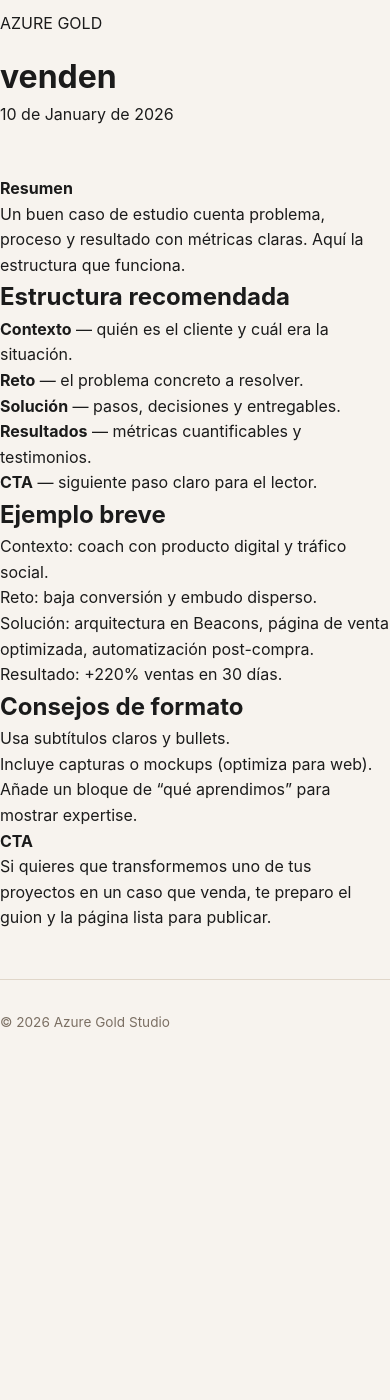
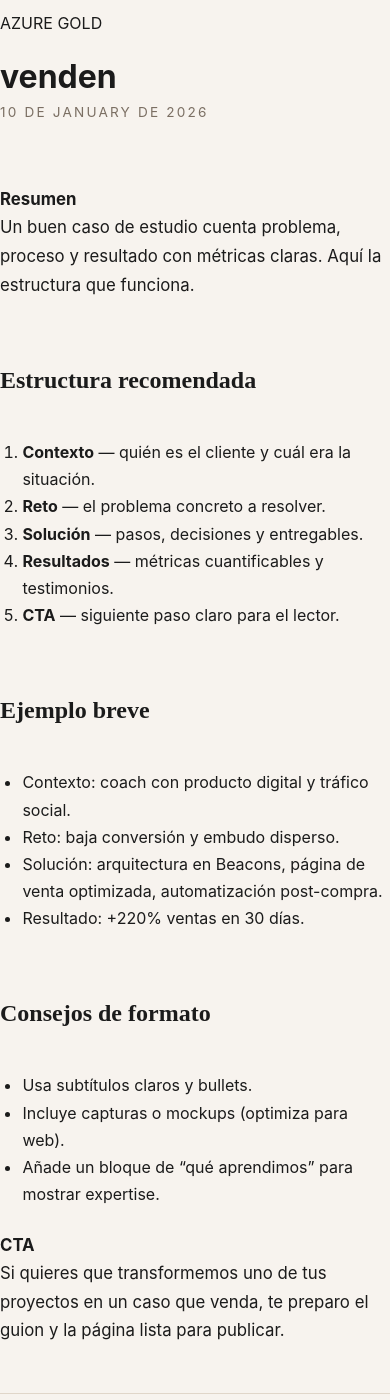
Before and after one commit to jcynay0206/mi_portfolio, a Jekyll site: the page built from _posts/2026-01-10-casos-de-estudio-que-venden.md, in a window 390 px wide and 1400 px high. Built offline with Jekyll 4.4.1, drawn with Linux system fonts in a browser that asks for light colours.

Commit message:
Update styles.css

```diff
--- a/assets/styles.css
+++ b/assets/styles.css
@@ -800,4 +800,101 @@
   .portfolio-grid {
     grid-template-columns: minmax(0, 1fr) !important;
   }
+/* ===========================
+   POST INDIVIDUAL — EDITORIAL
+=========================== */
+
+.post-wrapper {
+  padding-top: 6rem;
+  padding-bottom: 4rem;
+  max-width: 760px;
 }
+
+.post-header {
+  margin-bottom: 2.5rem;
+}
+
+.post-date {
+  font-size: 0.85rem;
+  text-transform: uppercase;
+  letter-spacing: 0.16em;
+  color: var(--muted);
+  margin-bottom: 0.8rem;
+}
+
+.post-title {
+  font-family: "Playfair Display", serif;
+  font-size: 2.4rem;
+  line-height: 1.2;
+  margin-bottom: 1rem;
+}
+
+.post-content {
+  font-size: 1.05rem;
+  line-height: 1.7;
+  color: var(--text);
+  display: grid;
+  gap: 1.6rem;
+}
+
+.post-content h2 {
+  font-family: "Playfair Display", serif;
+  font-size: 1.8rem;
+  margin-top: 2.4rem;
+  margin-bottom: 1rem;
+}
+
+.post-content h3 {
+  font-size: 1.4rem;
+  margin-top: 1.8rem;
+  margin-bottom: 0.8rem;
+}
+
+.post-content p {
+  font-size: 1.05rem;
+  line-height: 1.7;
+}
+
+.post-content img {
+  border-radius: 12px;
+  border: 1px solid var(--border);
+  margin: 1.5rem 0;
+}
+
+.post-content ul,
+.post-content ol {
+  padding-left: 1.4rem;
+  line-height: 1.7;
+}
+
+.post-content blockquote {
+  border-left: 3px solid var(--accent);
+  padding-left: 1rem;
+  color: var(--muted);
+  font-style: italic;
+}
+@media (max-width: 768px) {
+
+  .post-wrapper {
+    padding-top: 5rem;
+    padding-bottom: 3rem;
+  }
+
+  .post-title {
+    font-size: 1.9rem;
+    line-height: 1.25;
+  }
+
+  .post-content {
+    font-size: 1rem;
+    gap: 1.4rem;
+  }
+
+  .post-content h2 {
+    font-size: 1.5rem;
+  }
+
+  .post-content h3 {
+    font-size: 1.25rem;
+  }
+}
```
